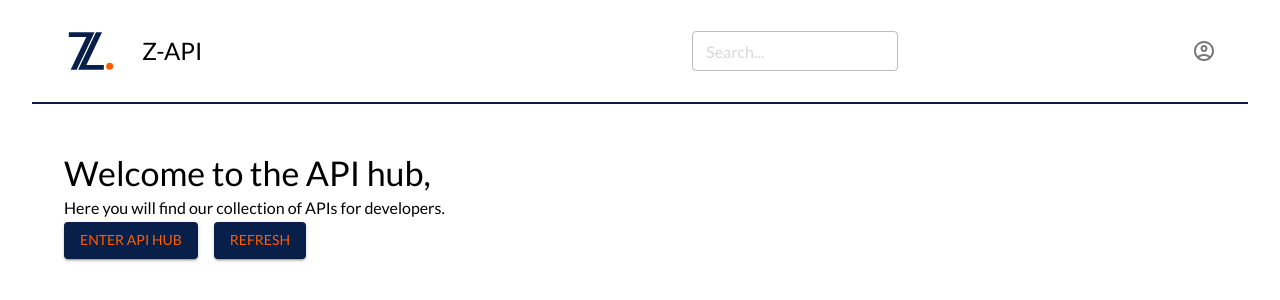
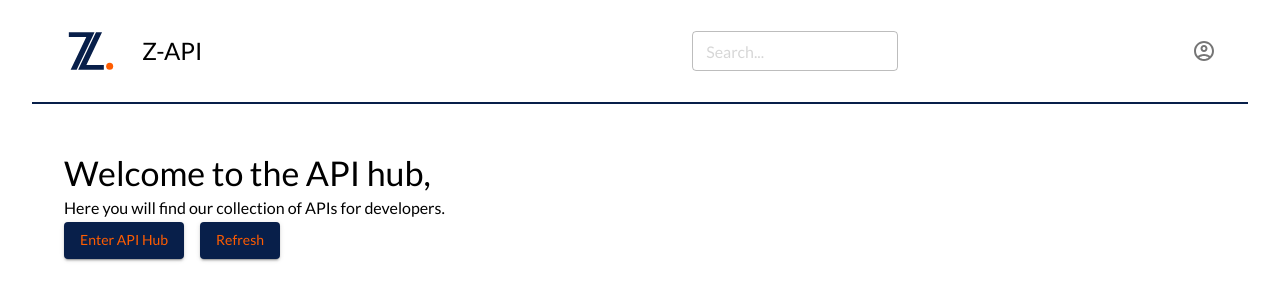
Before and after one commit to Zummit-Africa-Inc/simple-fe, a React (Vite) app: page / in a window 1280 px wide. Shown: the top 300 px of the page. Built offline with nearby package versions, Linux system fonts and the light colour scheme.

Commit message:
added loading spinner

```diff
--- a/package.json
+++ b/package.json
@@ -14,7 +14,8 @@
     "@mui/material": "^5.6.3",
     "@mui/styles": "^5.6.2",
     "react": "^18.0.0",
-    "react-dom": "^18.0.0"
+    "react-dom": "^18.0.0",
+    "react-loader-spinner": "^6.0.0-0"
   },
   "devDependencies": {
     "@types/react": "^18.0.0",
--- a/src/App.jsx
+++ b/src/App.jsx
@@ -1,7 +1,7 @@
 import React, { useState } from 'react'
 import { Button, Stack, ThemeProvider, Typography } from '@mui/material'
 
-import { Navbar, Textbox, ItemContainer, Modal } from './components'
+import { Navbar, Textbox, ItemContainer, Modal, LoadingSpinner } from './components'
 import { theme } from './theme'
 import { useFetch } from './hooks/fetch-hook'
 
@@ -41,7 +41,7 @@ const App = () => {
         </Stack>
 
         <ItemContainer>
-          {loading && <h1>Loading...</h1>}
+          {loading && <LoadingSpinner />}
           {error && <Modal message={error.message} onClear={clearError} />}
           {data && data.map(item =>
             <Textbox key={item.id} data={item} />
--- a/src/components/LoadingSpinner.jsx
+++ b/src/components/LoadingSpinner.jsx
@@ -1,6 +1,7 @@
 import React from 'react'
 import {  } from '@mui/material'
 import { makeStyles } from '@mui/styles'
+import { Oval } from 'react-loader-spinner'
 
 const useStyles = makeStyles({
     backdrop: {
@@ -21,7 +22,7 @@ const LoadingSpinner = () => {
 
   return (
     <div className={classes.backdrop}>
-
+        <Oval height={100} width={100} strokeWidth={5} strokeWidthSecondary={1} color='#081F4A' secondaryColor="white" />
     </div>
   )
 }
--- a/src/hooks/fetch-hook.js
+++ b/src/hooks/fetch-hook.js
@@ -14,7 +14,7 @@ export const useFetch = () => {
                 throw new Error(data.message)
             }
 
-            setLoading()
+            setLoading(false)
             return data
         } catch (err) {
             setError(err)
--- a/src/index.css
+++ b/src/index.css
@@ -21,6 +21,7 @@
 body {
   padding: 0 2rem;
   font-family: var(--lato);
+  overflow-x: hidden;
 }
 
 main {
--- a/src/theme.js
+++ b/src/theme.js
@@ -14,15 +14,17 @@ export const theme = createTheme({
                     margin: '3.5rem 0',
                     marginRight: '1rem',
                     transition: '0.3s ease',
+                    textTransform: 'capitalize',
                     '&:hover': {
                         transform: 'translateY(-5px)',
-                        backgroundColor: 'var(--base)'
+                        backgroundColor: 'var(--mid)'
                     }
                 },
                 outlined: {
                     backgroundColor: 'var(--error)',
                     color: 'var(--light)',
                     transition: '0.3s ease',
+                    textTransform: 'capitalize',
                     '&:hover': {
                         transform: 'translateY(-5px)',
                         backgroundColor: 'var(--light)',
```
Also changed, not shown: 1 other file (tests, documents, lock files or other folders).
